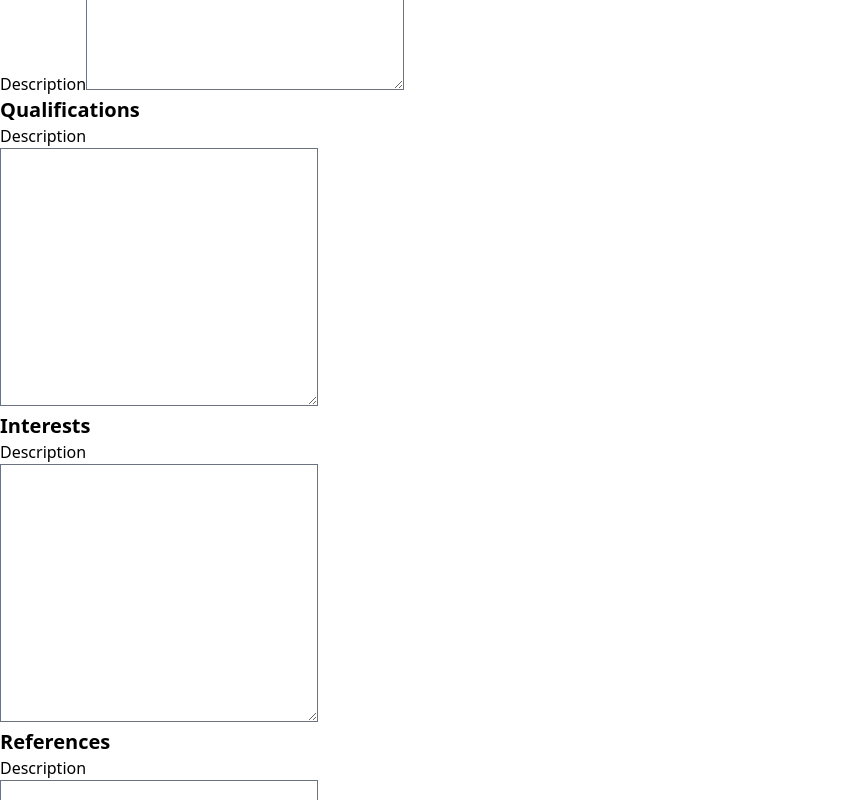
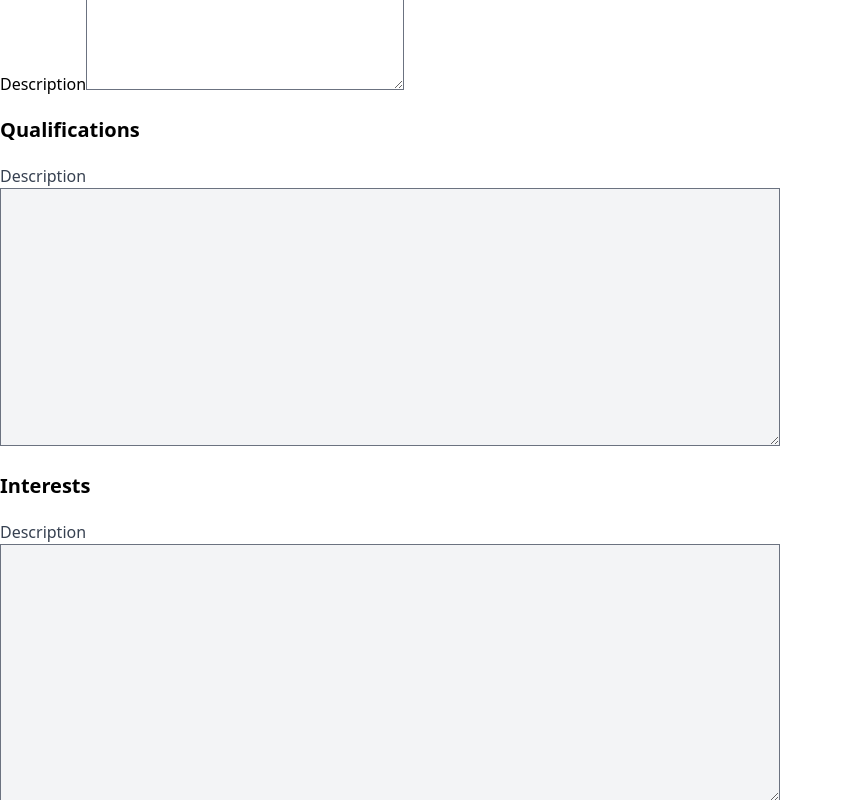
Before and after one commit to Ja-Uyoma/CV-Application, a React (Vite) app: page / in a window 1280 px wide. Shown: the part 720-1520 px from the top of the page, without its empty margins (0-843 px from the left). Built offline with nearby package versions, Linux system fonts and the light colour scheme.

Commit message:
feat: style the TextArea component
- Make the section name text bold, extra large, and add a top and
bottom margin of 1.25rem
- Make the label description text medium font, and colour gray

```diff
--- a/src/components/TextArea.jsx
+++ b/src/components/TextArea.jsx
@@ -3,13 +3,13 @@ import PropTypes from "prop-types";
 const TextArea = ({ sectionName }) => {
   return (
     <section>
-      <h2 className="font-bold text-xl">{sectionName}</h2>
+      <h2 className="font-bold text-xl my-5">{sectionName}</h2>
 
       <form action="/" method="post" autoComplete="off">
         <label htmlFor="description">
-          <div className="block">Description</div>
+          <div className="font-medium text-gray-700">Description</div>
           {/** */}
-          <textarea name="description" id="description" cols="30" rows="10"></textarea>
+          <textarea name="description" id="description" cols="80" rows="10" className="bg-gray-100"></textarea>
         </label>
       </form>
     </section>
```
